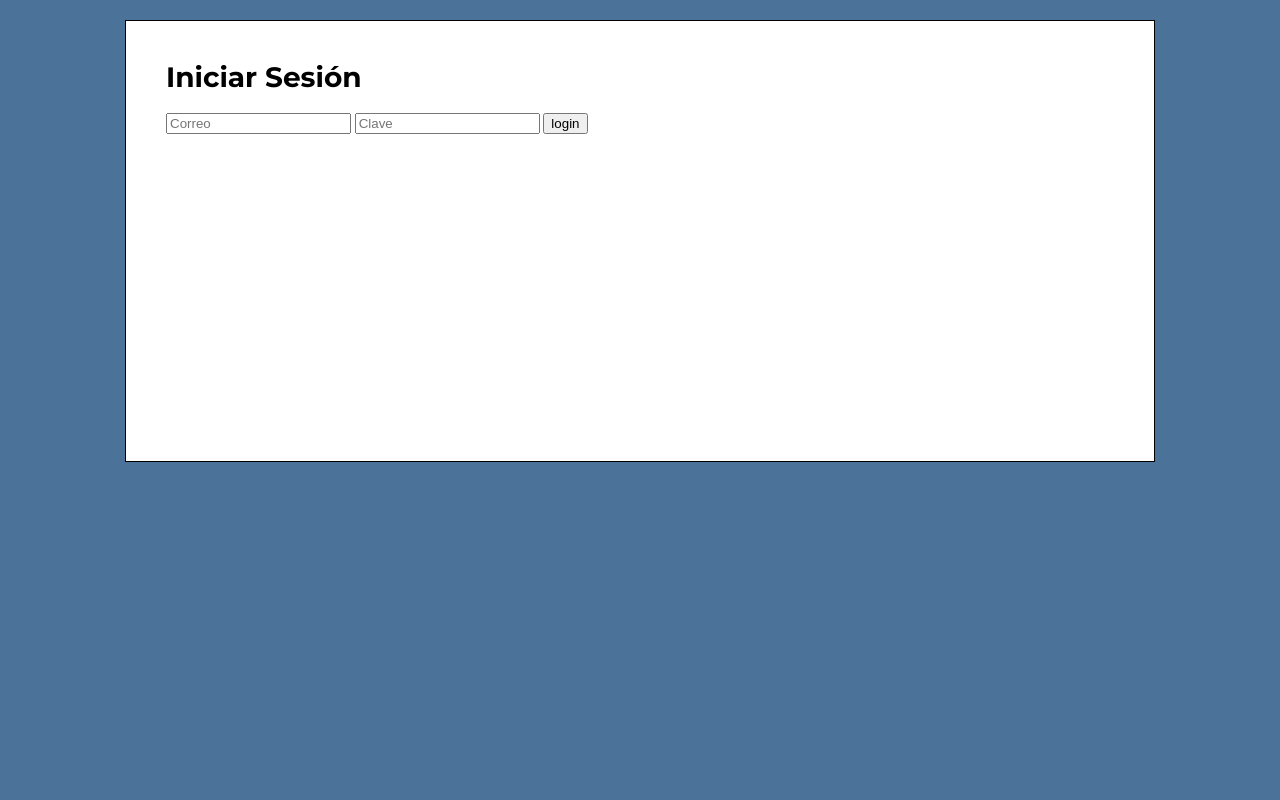
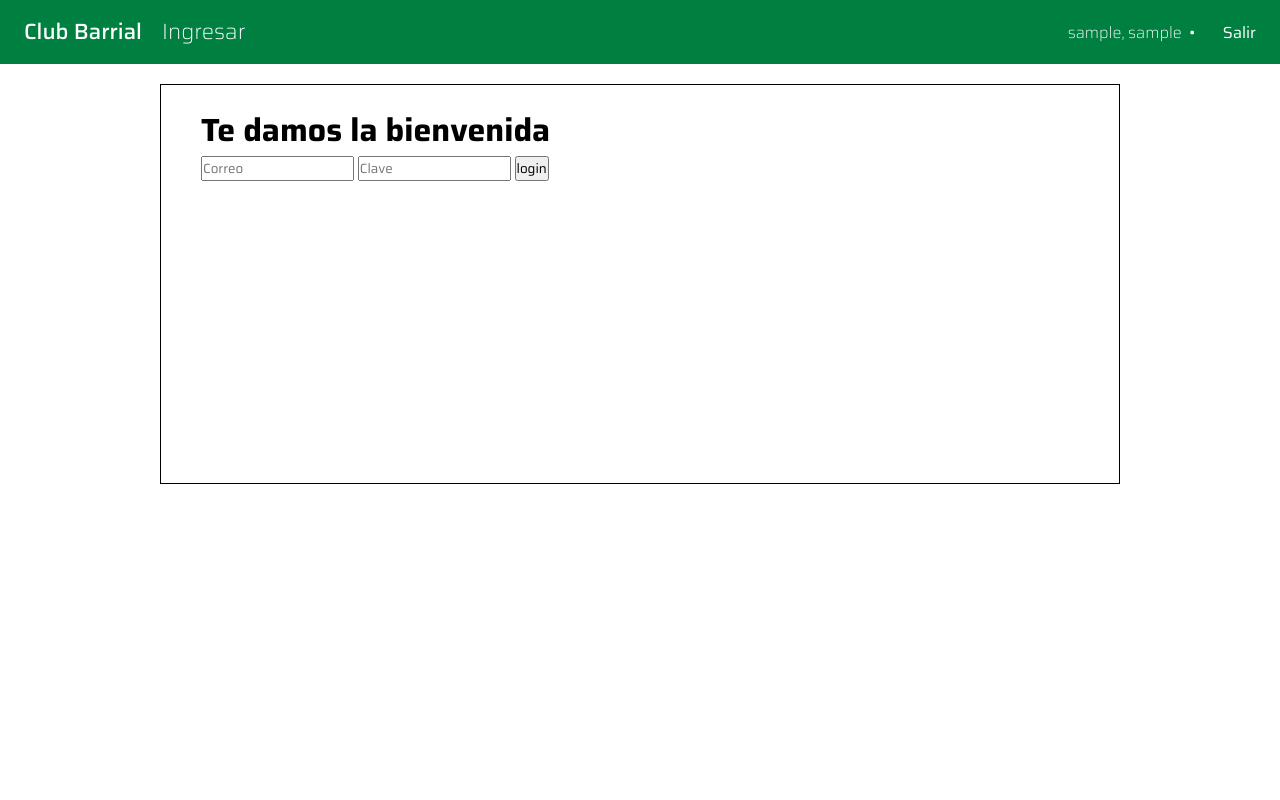
Before and after one commit to rskthomas/flask_club_villa_elisa, a Flask app: page /auth/ in a window 1280 px wide. Run offline with Flask 2, Linux system fonts and the light colour scheme; the visitor is signed in with stand-in values (Sample User, id 1); data comes from the database, SQL or seed files in the repository; data that the repository does not hold is empty.

Commit message:
Mejoras al layout, parametrizacion de title

```diff
--- a/admin/public/style.css
+++ b/admin/public/style.css
@@ -1,8 +1,113 @@
 @import url('https://fonts.googleapis.com/css?family=Montserrat:400,600,700');
+
+:root {
+  --font-family--base: 'Saira', sans-serif;
+
+  --color--primary: #008040;
+  --color--secondary: #6C8993;
+  --color--success: var(--color--primary);
+  --color--danger: #DF2020;
+
+  --background-color--background-surface: #E6E6E6;
+  --foreground-color--background-surface: #000000;
+
+  --background-color--primary-surface: var(--color--primary);
+  --foreground-color--primary-surface: #FFFFFF;
+}
+
+*, *::before, *::after {
+  box-sizing: inherit;
+  padding: 0;
+  margin: 0;
+  font-family: var(--font-family--base);
+}
+
+a:any-link {
+  color: unset;
+  text-decoration: none;
+}
+
+html {
+  box-sizing: border-box;
+}
+
 body {
-  background-color: #4B7399;
-  font-family: 'Montserrat', Helvetica, sans-serif;
-  font-size: 14px;
+  display: flex;
+  flex-flow: column nowrap;
+  width: 100%;
+  min-height: 100vh;
+}
+
+.navigation-bar {
+  flex: 0 0 auto;
+  display: grid;
+  grid-auto-flow: column;
+  grid-template-columns: 1fr auto auto;
+  align-items: center;
+  justify-content: space-between;
+  column-gap: 16px;
+  position: relative;
+  height: 64px;
+  padding: 8px 16px;
+  background-color: var(--background-color--primary-surface);
+  color: var(--foreground-color--primary-surface);
+}
+
+.navigation-bar__current-location {
+  grid-column: 1 / span 1;
+  display: flex;
+  flex-flow: row nowrap;
+  align-items: baseline;
+  column-gap: 12px;
+}
+
+.navigation-bar__logo-button {
+  padding: 4px 8px;
+  border-radius: 4px;
+  transition: all 250ms ease-out;
+}
+
+.navigation-bar__logo-button:hover {
+  background-color: #FFFFFF20;
+}
+
+.navigation-bar__website-name {
+  font-size: 22px;
+  line-height: 32px;
+  font-weight: 500;
+}
+
+.navigation-bar__section-name {
+  font-size: 22px;
+  line-height: 32px;
+  font-weight: 200;
+}
+
+.navigation-bar__authenticated-user {
+  grid-column: 2 / span 1;
+}
+
+.navigation-bar__authenticated-user-name {
+  font-size: 16px;
+  line-height: 1;
+  font-weight: 200;
+}
+
+.navigation-bar__authenticated-user-role {
+  font-size: 16px;
+  line-height: 1;
+  font-weight: 200;
+}
+
+.navigation-bar__authenticate-button {
+  grid-column: 3 / span 1;
+  padding: 4px 8px;
+  border-radius: 4px;
+  transition: all 250ms ease-out;
+}
+
+.navigation-bar__authenticate-button:hover {
+  background-color: #FFFFFF20;
 }
 
 .clear {
--- a/admin/src/web/controllers/auth.py
+++ b/admin/src/web/controllers/auth.py
@@ -1,52 +1,58 @@
-from src.core.auth import can_perform
 from flask import Blueprint
 from flask import render_template
 from flask import request, flash, redirect, url_for
 from flask import session
+from functools import wraps
+
 from src.core import auth
-
-from functools import wraps
+from src.core.auth import can_perform
+from src.web.helpers.get_header_info import get_header_info
 
 
 auth_blueprint = Blueprint("auth", __name__, url_prefix="/auth")
+
 
 def login_required(argument=None):
     @wraps(argument)
     def argument_wrapper(function):
         @wraps(function)
-        def login_decorator(*args,**kwargs):
-            if session.get('user') is None:
-                flash('Usted debe estar loggeado para acceder a esta página', 'error')
-                return redirect(url_for('auth.login'))
-            if argument and not can_perform(session.get('user'), argument):
-                flash('Usted no tiene permisos necesarios', 'error')
-                return redirect(url_for('auth.login'))
+        def login_decorator(*args, **kwargs):
+            if session.get("user") is None:
+                flash("Usted debe estar loggeado para acceder a esta página", "error")
+                return redirect(url_for("auth.login"))
+            if argument and not can_perform(session.get("user"), argument):
+                flash("Usted no tiene permisos necesarios", "error")
+                return redirect(url_for("auth.login"))
             return function(*args, **kwargs)
 
         return login_decorator
+
     return argument_wrapper
+
 
 @auth_blueprint.get("/")
 def login():
-  return render_template("auth/login.html")
+    return render_template("auth/login.html", header_info=get_header_info())
+
 
 @auth_blueprint.post("/authenticate")
 def authenticate():
-  params = request.form
-  user = auth.find_user_by_mail_and_pass(params['email'], params['password'])
+    params = request.form
+    user = auth.find_user_by_mail_and_pass(params["email"], params["password"])
 
-  if not user:
-    flash("Email o clave incorrecta", 'error')
-    return(redirect(url_for('auth.login')))
+    if not user:
+        flash("Email o clave incorrecta", "error")
+        return redirect(url_for("auth.login"))
 
-  session['user'] = user.id
-  flash('La sesión se inició correctamente', 'success')
-  return(redirect(url_for("home")))
+    session["user"] = user.id
+    flash("La sesión se inició correctamente", "success")
+    return redirect(url_for("home"))
+
 
 @auth_blueprint.get("/logout")
 def logout():
-  del session['user']
-  session.clear()
-  flash("La sesión se cerró correctamente", 'success')
+    del session["user"]
+    session.clear()
+    flash("La sesión se cerró correctamente", "success")
 
-  return redirect(url_for("auth.login"))
+    return redirect(url_for("auth.login"))
--- a/admin/src/web/controllers/users.py
+++ b/admin/src/web/controllers/users.py
@@ -5,9 +5,10 @@ from src.web.forms.users import UserForm
 from src.core.auth import create_user, delete_user, update_user
 from src.core.auth import list_user, find_user, update_user, paginated_users
 from src.core.auth import list_roles, update_user_roles, IntegrytyException
+from src.web.helpers.get_header_info import get_header_info
 
 
-users_blueprint = Blueprint('users', __name__, url_prefix ='/users')
+users_blueprint = Blueprint("users", __name__, url_prefix="/users")
 filters = {}
 
 
@@ -34,35 +35,46 @@ def parse_from_params(form):
 
     return update_args
 
+
 @login_required()
 @users_blueprint.get("/")
 def index():
 
     params = request.args
 
-    if params.get('active') == 'true':
-        filters['active'] = True
-    if params.get('active') == 'false':
-        filters['active'] = False
-    if params.get('active') == 'any':
-        filters['active'] = None
+    if params.get("active") == "true":
+        filters["active"] = True
+    if params.get("active") == "false":
+        filters["active"] = False
+    if params.get("active") == "any":
+        filters["active"] = None
 
-    filters['email'] = params.get('email')
+    filters["email"] = params.get("email")
 
-    current_page = int(params.get('page', 1))
+    current_page = int(params.get("page", 1))
 
-    pagination_data = paginated_users(filters, current_page);
+    pagination_data = paginated_users(filters, current_page)
 
-    return render_template('users/index.html',
-                            users=pagination_data['items'],
-                            filters=filters,
-                            current_page=current_page,
-                            pages=pagination_data['pages'])
+    return render_template(
+        "users/index.html",
+        users=pagination_data["items"],
+        filters=filters,
+        current_page=current_page,
+        pages=pagination_data["pages"],
+        header_info=get_header_info(),
+    )
+
 
 @login_required()
 @users_blueprint.get("/nuevo")
 def new():
-    return render_template('users/new.html', form=UserForm(), roles=list_roles())
+    return render_template(
+        "users/new.html",
+        form=UserForm(),
+        roles=list_roles(),
+        header_info=get_header_info(),
+    )
+
 
 @login_required()
 @users_blueprint.post("/crear")
@@ -72,12 +84,12 @@ def create():
         if form.validate():
             print("form validated")
             user = create_user(**parse_from_params(request.form))
-            update_user_roles(user, request.form.getlist('roles'))
+            update_user_roles(user, request.form.getlist("roles"))
 
-            flash('El usuario se creó correctamente', 'success')
-            return redirect(url_for('users.index'))
+            flash("El usuario se creó correctamente", "success")
+            return redirect(url_for("users.index"))
     except IntegrytyException:
-        flash('El nombre de usuario o email ya existen', 'error')
+        flash("El nombre de usuario o email ya existen", "error")
         return new()
     return new()
 
@@ -91,19 +103,26 @@ def edit(id):
         return bad_request("User not found")
 
     form = UserForm(
-        firstname   = item.firstname,
-        lastname    = item.lastname,
-        username    = item.username,
-        email       = item.email,
-        password    = item.password,
-        active      = item.active
+        firstname=item.firstname,
+        lastname=item.lastname,
+        username=item.username,
+        email=item.email,
+        password=item.password,
+        active=item.active,
     )
-    return render_template('users/edit.html', form=form, id=id, roles=list_roles())
+    return render_template(
+        "users/edit.html",
+        form=form,
+        id=id,
+        roles=list_roles(),
+        header_info=get_header_info(),
+    )
+
 
 @login_required()
 @users_blueprint.post("/update")
 def update():
-    user_id = request.form['id']
+    user_id = request.form["id"]
     if not request.form:
         return bad_request("No se ha enviado ningún formulario")
     form = UserForm(request.form)
@@ -111,18 +130,19 @@ def update():
     try:
         if form.validate():
             update_user(user_id, parse_from_params(request.form))
-            update_user_roles(find_user(user_id), request.form.getlist('roles'))
+            update_user_roles(find_user(user_id), request.form.getlist("roles"))
 
-            flash('usuario modificado con éxito', 'success')
-            return redirect(url_for('users.index'))
+            flash("usuario modificado con éxito", "success")
+            return redirect(url_for("users.index"))
     except IntegrytyException:
-        flash('El nombre de usuario o email ya existen', 'error')
+        flash("El nombre de usuario o email ya existen", "error")
         return edit(user_id)
     return edit(user_id)
+
 
 @login_required()
 @users_blueprint.get("/<int:user_id>/destroy")
 def destroy(user_id):
     delete_user(user_id)
-    flash("El usuario se eliminó correctamente", 'success')
-    return redirect(url_for('users.index'))
+    flash("El usuario se eliminó correctamente", "success")
+    return redirect(url_for("users.index"))
--- /dev/null
+++ b/admin/src/web/helpers/get_header_info.py
@@ -0,0 +1,20 @@
+from email import header
+from flask import session
+from src.core.auth import find_user
+
+def get_header_info():
+    """
+    Retrieves a dictionary with the information about the authenticated user to be displayed in the header, or None if
+    no authenticated user is found.
+    """
+    user_id_from_session = session.get("user")
+    user = find_user(user_id_from_session)
+    header_info = (
+        None
+        if user == None
+        else {
+            "full_name": f"{user.lastname}, {user.firstname}",
+            "roles": map(lambda role: role.name, user.roles),
+        }
+    )
+    return header_info
--- a/admin/src/web/templates/auth/login.html
+++ b/admin/src/web/templates/auth/login.html
@@ -1,9 +1,14 @@
 {% extends "layout.html" %}
-  {% block title %} Login {% endblock %}
-  {% block head %} {{ super() }} {% endblock %}
+
+{% block title_section_name %}Ingresar{% endblock %}
+
+{% block header_section_name %}Ingresar{% endblock %}
+
+{% block head %}{{ super() }}{% endblock %}
+
 {% block content %}
-    <h1>Iniciar Sesión</h1>
-    <form action = "{{ url_for('auth.authenticate') }}" method="POST">
+  <h1>Te damos la bienvenida</h1>
+  <form action="{{ url_for('auth.authenticate') }}" method="post">
     <input name="email" placeholder="Correo" required/>
     <input type="password" name="password" placeholder="Clave" required/>
     <input type="submit" name="submit" value="login"/>
--- a/admin/src/web/templates/error.html
+++ b/admin/src/web/templates/error.html
@@ -1,11 +1,13 @@
 <!DOCTYPE html>
 <html lang="en">
+
   <head>
     {% block head %}
-    <link rel="stylesheet" href="{{ url_for('static', filename='error.css') }}"/>
+    <link rel="stylesheet" href="{{ url_for('static', filename='error.css') }}" />
     <title> Error! </title>
     {% endblock %}
   </head>
+
   <body>
     <h1>{{ error_name }}</h1>
     <p class="zoom-area"><b> Error!</b> {{ error_description }}</p>
@@ -13,4 +15,5 @@
       <a href="{{ url_for('home') }}" class="more-link"> Go to the homepage</a>
     </div>
   </body>
+
 </html>
--- a/admin/src/web/templates/layout.html
+++ b/admin/src/web/templates/layout.html
@@ -1,16 +1,49 @@
 <!DOCTYPE html>
 <html lang="es-AR">
+
   <head>
-    {% block head %}
-    <link rel="stylesheet" href="{{ url_for('static', filename='style.css') }}"/>
+    <meta name="viewport" content="width=device-width, initial-scale=1" />
+
+    <link rel="stylesheet" href="{{ url_for('static', filename='style.css') }}" />
+    <link rel="stylesheet" href="https://cdnjs.cloudflare.com/ajax/libs/font-awesome/4.7.0/css/font-awesome.min.css">
+
+    <link rel="preconnect" href="https://fonts.googleapis.com">
+    <link rel="preconnect" href="https://fonts.gstatic.com" crossorigin>
+    <link rel="stylesheet"
+      href="https://fonts.googleapis.com/css2?family=Saira:ital,wght@0,100;0,200;0,300;0,400;0,500;0,600;0,700;0,800;0,900;1,100;1,200;1,300;1,400;1,500;1,600;1,700;1,800;1,900&display=swap">
+
     <script type="text/javascript" src="{{ url_for('static', filename='js/admin.js') }}"></script>
-    <!-- Add icon library -->
-<link rel="stylesheet" href="https://cdnjs.cloudflare.com/ajax/libs/font-awesome/4.7.0/css/font-awesome.min.css">
-    <title> {% block title %} {% endblock %}</title>
-    {% endblock %}
+
+    <title>{% block title_section_name %}{% endblock %} - Club Barrial</title>
+
+    {% block head %}{% endblock head %}
   </head>
+
   <body>
-    <div id="navbar">{%block navbar %}{% endblock %}</div>
+    <header class="navigation-bar">
+      <div class="navigation-bar__current-location">
+        <a class="navigation-bar__logo-button" href="{{ url_for("home") }}">
+          <h1 class="navigation-bar__website-name">Club Barrial</h1>
+        </a>
+        <h2 class="navigation-bar__section-name">{% block header_section_name %}{% endblock %}</h2>
+      </div>
+
+      {% if header_info is not none %}
+      <div class="navigation-bar__authenticated-user">
+        <span class="navigation-bar__authenticated-user-name">
+          {{ header_info.full_name }}
+        </span>
+        &nbsp;•&nbsp;
+        <span class="navigation-bar__authenticated-user-role">
+          {{ ", ".join(header_info.roles) }}
+        </span>
+      </div>
+      <a class="navigation-bar__authenticate-button" href="{{ url_for("auth.logout") }}">Salir</a>
+      {% else %}
+      <a class="navigation-bar__authenticate-button" href="{{ url_for("auth.login") }}">Ingresar</a>
+      {% endif %}
+    </header>
+
     <div id="main">
       {% with messages = get_flashed_messages(with_categories=true) %}
       {% if messages %}
@@ -21,7 +54,9 @@
       </ul>
       {% endif %}
       {% endwith %}
-      {%block content %}{% endblock %}</div>
+      {%block content %}{% endblock %}
+    </div>
     <div id="footer">{%block footer %}{% endblock %}</div>
   </body>
+
 </html>
```
Also changed, not shown: admin/src/web/__init__.py (+5 -3 lines), admin/src/web/controllers/discipline.py (+65 -30 lines), admin/src/web/controllers/issues.py (+7 -3 lines), admin/src/web/controllers/members.py (+10 -7 lines), admin/src/web/controllers/payments.py (+27 -9 lines), admin/src/web/controllers/system_config.py (+32 -14 lines), admin/src/web/templates/discipline/create.html (+7 -2 lines), admin/src/web/templates/discipline/enrollment.html (+17 -13 lines), admin/src/web/templates/discipline/export.html (+37 -16 lines), admin/src/web/templates/discipline/index.html (+20 -12 lines), admin/src/web/templates/discipline/show.html (+9 -3 lines), admin/src/web/templates/discipline/update.html (+7 -2 lines), admin/src/web/templates/home.html (+5 -3 lines). Lines whose indentation alone changed are shown as unchanged.
